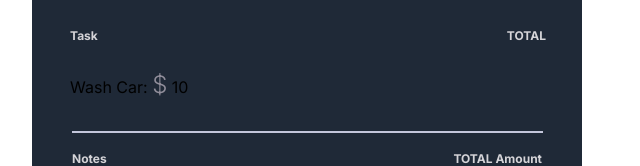
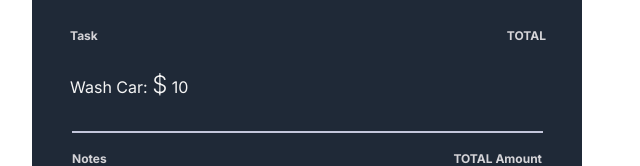
Before and after one commit to kagerer19/Invoice_creator, a website built with Parcel: page index.html in a window 1280 px wide. Both pictures are taken after a click on the button "Wash Car : $10". Shown: the part 324-490 px from the top of the page, without its empty margins (0-640 px from the left). Built offline with nearby package versions, Linux system fonts and the light colour scheme; files whose address does not match are found by name.

```diff
--- a/css/main.css
+++ b/css/main.css
@@ -105,12 +105,13 @@
 
 .cash span {
   display: inline;
-  color: #918E9B;
+  color: #F5F5F5;
   font-size: calc(24rem / 16);
   font-weight: 300;
 }
 
 .services {
+  color: #F5F5F5;
   margin-bottom: 2rem;
 }
 
```
